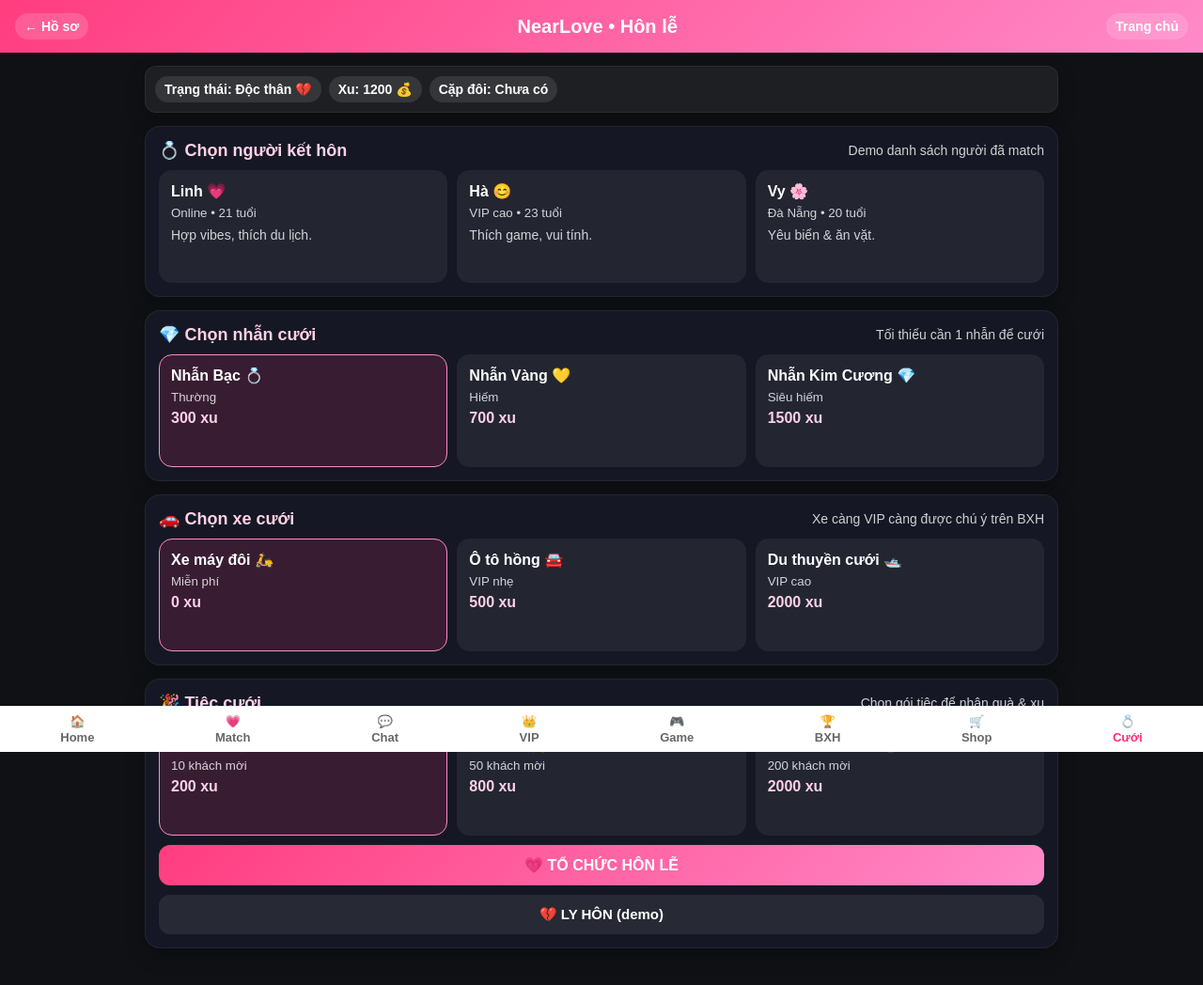
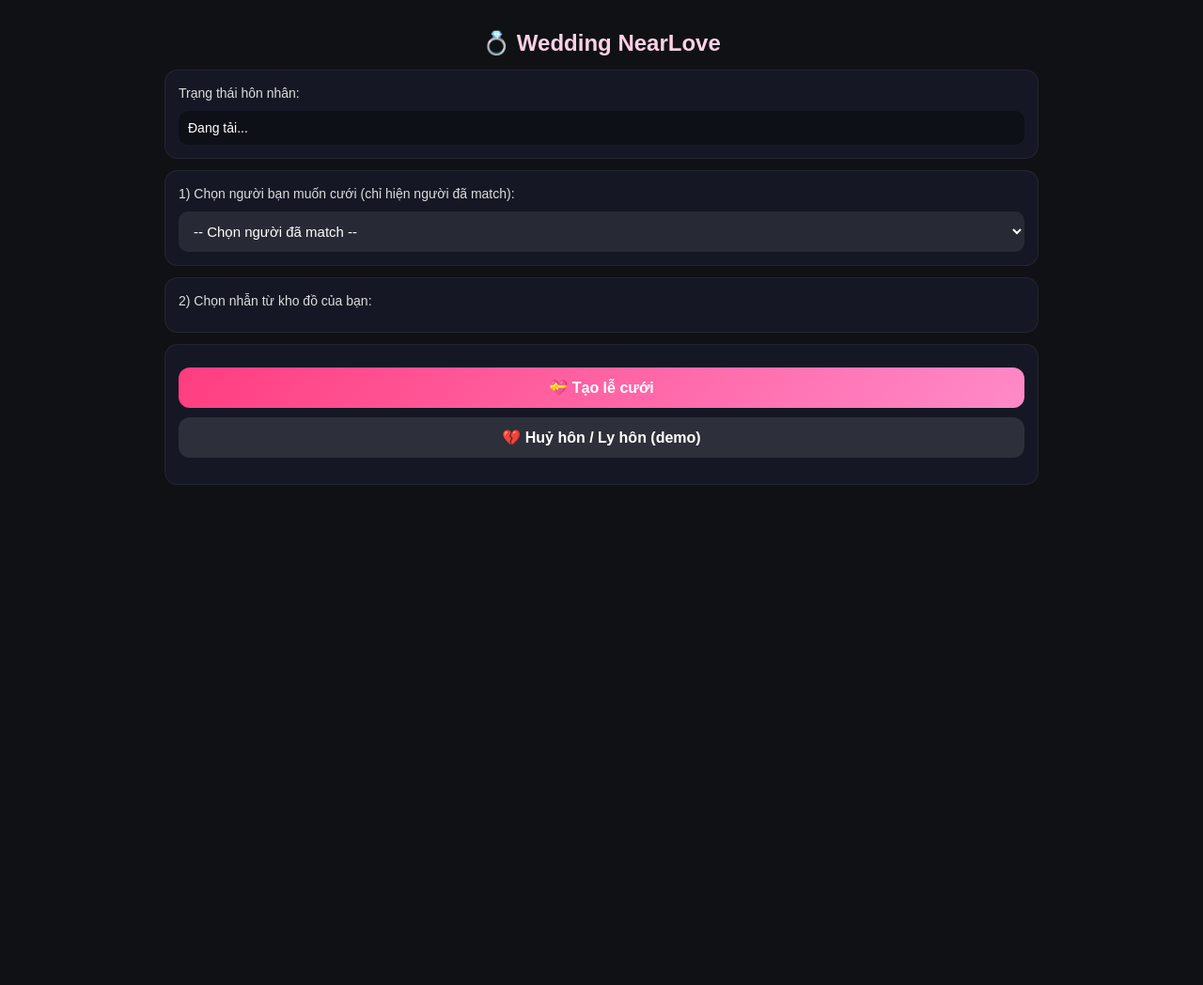
Before and after one commit to dungyeunhan/NearLove-, a plain HTML site: page wedding.html in a window 1280 px wide. Shown: the whole page at 94% size. After the commit the page ends 800 px from the top, so only its background shows below. Drawn offline with Linux system fonts and the light colour scheme.

Commit message:
Update wedding.html

```diff
--- a/wedding.html
+++ b/wedding.html
@@ -2,378 +2,267 @@
 <html lang="vi">
 <head>
 <meta charset="UTF-8" />
-  <meta name="viewport" content="width=device-width, initial-scale=1.0" />
-  <title>NearLove - Hôn lễ</title>
+<title>NearLove - Đám cưới</title>
 
 <style>
-    * { box-sizing: border-box; }
-    body{
-      margin:0;
-      font-family: Arial, sans-serif;
-      background:#0f1115;
-      color:white;
-      padding-bottom:70px;
+  body{font-family:Arial;background:#0f1115;color:white;padding:16px;padding-bottom:80px;}
+  h2{text-align:center;color:#ffd1e6;margin:8px 0 14px;}
+  .box{
+    max-width:900px;margin:0 auto 12px;background:#151824;
+    padding:14px;border-radius:14px;border:1px solid rgba(255,255,255,0.06);
   }
-    header{
-      background: linear-gradient(135deg,#ff3d7f,#ff8ac9);
-      padding:14px 16px;
-      display:flex; align-items:center; justify-content:space-between;
-      position: sticky; top:0; z-index:5;
+  .sub{font-size:14px;opacity:.85;line-height:1.5}
+  select{
+    width:100%;padding:12px;border-radius:10px;border:none;outline:none;
+    background:rgba(255,255,255,0.08);color:white;font-size:15px;margin-top:8px;
   }
-    header h1{ margin:0; font-size:20px; }
-    header a{
-      color:white; text-decoration:none; font-weight:bold;
-      background: rgba(255,255,255,0.15);
-      padding:6px 10px; border-radius:999px; font-size:14px;
+  .ring-list{display:grid;grid-template-columns:repeat(2,1fr);gap:8px;margin-top:8px;}
+  .ring{
+    background:rgba(255,255,255,0.06);padding:10px;border-radius:12px;
+    border:1px solid transparent;cursor:pointer;display:flex;gap:8px;align-items:center;
   }
-
-    .wrap{
-      max-width:1000px;
-      margin:14px auto;
-      padding:0 14px;
-      display:grid; gap:14px;
+  .ring.active{border:1px solid #ff8ac9;background:rgba(255,61,127,0.18);}
+  .ring .icon{font-size:26px;}
+  .btn{
+    width:100%;padding:12px;border:none;border-radius:12px;
+    background:linear-gradient(135deg,#ff3d7f,#ff8ac9);color:white;font-weight:bold;
+    font-size:16px;margin-top:10px;cursor:pointer;
   }
-    .card{
-      background:#151824;
-      border-radius:16px;
-      padding:14px;
-      border:1px solid rgba(255,255,255,0.06);
-      box-shadow:0 8px 20px rgba(0,0,0,0.25);
-    }
-    .title{
-      display:flex; align-items:center; justify-content:space-between;
-      margin-bottom:10px;
-    }
-    .title h2{ margin:0; font-size:18px; color:#ffd1e6; }
-    .sub{ font-size:14px; opacity:.8; line-height:1.5; }
-
-    .grid{
-      display:grid; grid-template-columns: repeat(3,1fr); gap:10px;
-    }
-    .item{
-      background: rgba(255,255,255,0.06);
-      padding:12px;
-      border-radius:14px;
-      display:flex; flex-direction:column; gap:6px;
-      min-height:120px;
-      border:1px solid transparent;
-      cursor:pointer;
-    }
-    .item.active{
-      border:1px solid #ff8ac9;
-      background: rgba(255,61,127,0.15);
-    }
-    .item b{ font-size:16px; }
-    .price{ font-weight:900; color:#ffd1e6; }
-    .item small{ opacity:.8; }
-
-    .bar{
-      display:flex; gap:8px; flex-wrap:wrap; font-size:14px;
-      background: rgba(255,255,255,0.06);
-      padding:10px; border-radius:12px;
-    }
-    .pill{
-      background: rgba(255,255,255,0.1);
-      padding:6px 10px; border-radius:999px; font-weight:bold;
-    }
-
-    .btn{
-      width:100%;
-      border:none; cursor:pointer; font-weight:bold;
-      padding:12px 10px; border-radius:12px;
-      background: linear-gradient(135deg,#ff3d7f,#ff8ac9);
-      color:white; font-size:16px;
-      margin-top:10px;
-    }
-    .btn.light{
-      background: rgba(255,255,255,0.08);
-      font-size:15px;
-    }
-
-    /* popup */
-    .popup{
-      position: fixed; inset:0; background: rgba(0,0,0,0.6);
-      display:none; align-items:center; justify-content:center; z-index:10;
-      padding:14px;
-    }
-    .popup .box{
-      width:100%; max-width:420px;
-      background:#151824; border-radius:16px; padding:14px;
-      border:1px solid rgba(255,255,255,0.08);
-    }
-    .popup h3{ margin-top:0; }
-    .popup button{
-      width:100%; padding:10px; margin-top:8px; border-radius:12px;
-      border:none; cursor:pointer; font-weight:bold;
-      background: linear-gradient(135deg,#ff3d7f,#ff8ac9); color:white;
-    }
-    .popup .close{ background: rgba(255,255,255,0.08); }
-
-    /* menu dưới */
-    .nav{
-      display:flex; justify-content:space-around;
-      background:white; border-top:1px solid #eee;
-      padding:8px 0; font-size:13px;
-      position: fixed; left:0; right:0; bottom:0;
-    }
-    .nav a{
-      text-decoration:none; color:#666;
-      display:flex; flex-direction:column; align-items:center;
-      gap:2px; font-weight:bold;
-    }
-    .nav a.active{ color:#ff2e73; }
-
-    @media (max-width:820px){
-      .grid{ grid-template-columns: repeat(2,1fr); }
+  .btn.light{background:rgba(255,255,255,0.1);}
+  #msg{margin-top:8px;font-size:14px}
+  .status{
+    margin-top:8px;background:rgba(0,0,0,0.35);padding:10px;border-radius:10px;
+    font-size:14px;
   }
 </style>
 </head>
 <body>
 
-<header>
-  <a href="profile.html">← Hồ sơ</a>
-  <h1>NearLove • Hôn lễ</h1>
-  <a href="index.html">Trang chủ</a>
-</header>
-
-<div class="wrap">
+<h2>💍 Wedding NearLove</h2>
 
 <!-- Trạng thái -->
-  <div class="bar card">
-    <div class="pill">Trạng thái: <span id="status">Độc thân</span> 💔</div>
-    <div class="pill">Xu: <span id="coins">1200</span> 💰</div>
-    <div class="pill">Cặp đôi: <span id="partner">Chưa có</span></div>
+<div class="box">
+  <div class="sub">Trạng thái hôn nhân:</div>
+  <div class="status" id="marriageStatus">Đang tải...</div>
 </div>
 
-  <!-- Chọn đối tượng kết hôn -->
-  <div class="card">
-    <div class="title">
-      <h2>💍 Chọn người kết hôn</h2>
-      <div class="sub">Demo danh sách người đã match</div>
-    </div>
-
-    <div class="grid" id="partners">
-      <div class="item" data-name="Linh">
-        <b>Linh 💗</b>
-        <small>Online • 21 tuổi</small>
-        <div class="sub">Hợp vibes, thích du lịch.</div>
-      </div>
-
-      <div class="item" data-name="Hà">
-        <b>Hà 😊</b>
-        <small>VIP cao • 23 tuổi</small>
-        <div class="sub">Thích game, vui tính.</div>
-      </div>
-
-      <div class="item" data-name="Vy">
-        <b>Vy 🌸</b>
-        <small>Đà Nẵng • 20 tuổi</small>
-        <div class="sub">Yêu biển & ăn vặt.</div>
-      </div>
-    </div>
+<!-- Chọn người đã match -->
+<div class="box">
+  <div class="sub">1) Chọn người bạn muốn cưới (chỉ hiện người đã match):</div>
+  <select id="matchSelect">
+    <option value="">-- Chọn người đã match --</option>
+  </select>
 </div>
 
 <!-- Chọn nhẫn -->
-  <div class="card">
-    <div class="title">
-      <h2>💎 Chọn nhẫn cưới</h2>
-      <div class="sub">Tối thiểu cần 1 nhẫn để cưới</div>
+<div class="box">
+  <div class="sub">2) Chọn nhẫn từ kho đồ của bạn:</div>
+  <div class="ring-list" id="ringList"></div>
 </div>
 
-    <div class="grid" id="rings">
-      <div class="item active" data-cost="300" data-ring="Nhẫn Bạc">
-        <b>Nhẫn Bạc 💍</b>
-        <small>Thường</small>
-        <div class="price">300 xu</div>
+<!-- Nút cưới -->
+<div class="box">
+  <button class="btn" onclick="createWedding()">💝 Tạo lễ cưới</button>
+  <button class="btn light" onclick="cancelWedding()">💔 Huỷ hôn / Ly hôn (demo)</button>
+  <p id="msg"></p>
 </div>
 
-      <div class="item" data-cost="700" data-ring="Nhẫn Vàng">
-        <b>Nhẫn Vàng 💛</b>
-        <small>Hiếm</small>
-        <div class="price">700 xu</div>
-      </div>
+<!-- Firebase -->
+<script type="module" src="firebase.js"></script>
 
-      <div class="item" data-cost="1500" data-ring="Nhẫn Kim Cương">
-        <b>Nhẫn Kim Cương 💎</b>
-        <small>Siêu hiếm</small>
-        <div class="price">1500 xu</div>
-      </div>
-    </div>
-  </div>
+<script type="module">
+  import { auth, db } from "./firebase.js";
+  import { onAuthStateChanged } from "https://www.gstatic.com/firebasejs/10.4.0/firebase-auth.js";
+  import {
+    collection, query, where, getDocs,
+    doc, getDoc, setDoc, updateDoc, deleteDoc,
+    serverTimestamp
+  } from "https://www.gstatic.com/firebasejs/10.4.0/firebase-firestore.js";
 
-  <!-- Chọn xe cưới -->
-  <div class="card">
-    <div class="title">
-      <h2>🚗 Chọn xe cưới</h2>
-      <div class="sub">Xe càng VIP càng được chú ý trên BXH</div>
-    </div>
+  const matchSelect = document.getElementById("matchSelect");
+  const ringListEl = document.getElementById("ringList");
+  const msgEl = document.getElementById("msg");
+  const statusEl = document.getElementById("marriageStatus");
 
-    <div class="grid" id="cars">
-      <div class="item active" data-cost="0" data-car="Xe máy đôi">
-        <b>Xe máy đôi 🛵</b>
-        <small>Miễn phí</small>
-        <div class="price">0 xu</div>
-      </div>
+  let myUid=null;
+  let myProfile=null;
+  let rings=[];
+  let selectedRing=null;
 
-      <div class="item" data-cost="500" data-car="Ô tô hồng">
-        <b>Ô tô hồng 🚘</b>
-        <small>VIP nhẹ</small>
-        <div class="price">500 xu</div>
-      </div>
+  onAuthStateChanged(auth, async (user)=>{
+    if(!user){ alert("Bạn chưa đăng nhập!"); location.href="login.html"; return; }
+    myUid = user.uid;
 
-      <div class="item" data-cost="2000" data-car="Du thuyền cưới">
-        <b>Du thuyền cưới 🛥️</b>
-        <small>VIP cao</small>
-        <div class="price">2000 xu</div>
-      </div>
-    </div>
-  </div>
+    // load hồ sơ mình
+    const meSnap = await getDoc(doc(db,"users",myUid));
+    myProfile = meSnap.exists() ? meSnap.data() : {};
 
-  <!-- Tiệc cưới -->
-  <div class="card">
-    <div class="title">
-      <h2>🎉 Tiệc cưới</h2>
-      <div class="sub">Chọn gói tiệc để nhận quà & xu</div>
-    </div>
+    renderMarriageStatus();
 
-    <div class="grid" id="party">
-      <div class="item active" data-cost="200" data-party="Tiệc nhỏ">
-        <b>Tiệc nhỏ 🥂</b>
-        <small>10 khách mời</small>
-        <div class="price">200 xu</div>
-      </div>
+    // load danh sách match của mình
+    await loadMatches();
 
-      <div class="item" data-cost="800" data-party="Tiệc lớn">
-        <b>Tiệc lớn 🎊</b>
-        <small>50 khách mời</small>
-        <div class="price">800 xu</div>
-      </div>
+    // load nhẫn trong kho đồ
+    await loadRings();
+  });
 
-      <div class="item" data-cost="2000" data-party="Tiệc Hoàng Gia">
-        <b>Tiệc Hoàng Gia 👑</b>
-        <small>200 khách mời</small>
-        <div class="price">2000 xu</div>
-      </div>
-    </div>
-
-    <button class="btn" onclick="marry()">💗 TỔ CHỨC HÔN LỄ</button>
-    <button class="btn light" onclick="divorce()">💔 LY HÔN (demo)</button>
-  </div>
-
-</div>
-
-<!-- popup -->
-<div class="popup" id="popup">
-  <div class="box">
-    <h3 id="popTitle">Hôn lễ</h3>
-    <p id="popText" style="opacity:.9; line-height:1.5;"></p>
-    <button onclick="closePop()">OK</button>
-    <button class="close" onclick="closePop()">Đóng</button>
-  </div>
-</div>
-
-<!-- menu dưới -->
-<div class="nav">
-  <a href="index.html">🏠<span>Home</span></a>
-  <a href="match.html">💗<span>Match</span></a>
-  <a href="chat.html">💬<span>Chat</span></a>
-  <a href="vip.html">👑<span>VIP</span></a>
-  <a href="game.html">🎮<span>Game</span></a>
-  <a href="event.html">🏆<span>BXH</span></a>
-  <a href="shop.html">🛒<span>Shop</span></a>
-  <a class="active" href="wedding.html">💍<span>Cưới</span></a>
-</div>
-
-<script>
-  let coins = 1200;
-  let married = false;
-  let partner = null;
-
-  const coinsEl = document.getElementById("coins");
-  const statusEl = document.getElementById("status");
-  const partnerEl = document.getElementById("partner");
-
-  function showPop(title, text){
-    document.getElementById("popTitle").innerText = title;
-    document.getElementById("popText").innerText = text;
-    document.getElementById("popup").style.display = "flex";
+  function renderMarriageStatus(){
+    if(myProfile?.marriedTo){
+      statusEl.innerHTML = `💞 Bạn đã kết hôn với UID: <b>${myProfile.marriedTo}</b><br>
+      Wedding ID: ${myProfile.weddingId || "?"}`;
+    }else{
+      statusEl.innerText = "Chưa kết hôn.";
     }
-  function closePop(){
-    document.getElementById("popup").style.display = "none";
   }
 
-  function spendCoins(x){
-    if(coins < x){
-      showPop("Thiếu xu 😭","Bạn không đủ xu. Hãy vào Shop hoặc Mini Game kiếm thêm nhé!");
-      return false;
-    }
-    coins -= x;
-    coinsEl.innerText = coins;
-    return true;
-  }
+  async function loadMatches(){
+    matchSelect.innerHTML = `<option value="">-- Chọn người đã match --</option>`;
+    const q = query(collection(db,"matches"), where("users","array-contains",myUid));
+    const snap = await getDocs(q);
 
-  function pickGroup(id){
-    const box = document.getElementById(id);
-    box.querySelectorAll(".item").forEach(it=>{
-      it.onclick = () => {
-        box.querySelectorAll(".item").forEach(x=>x.classList.remove("active"));
-        it.classList.add("active");
-        if(id==="partners") partner = it.dataset.name;
-      };
+    snap.forEach(d=>{
+      const data = d.data();
+      const otherUid = data.users.find(u=>u!==myUid);
+
+      const opt = document.createElement("option");
+      opt.value = otherUid;
+      opt.textContent = otherUid; // MVP hiển thị uid (sau sẽ hiện tên)
+      matchSelect.appendChild(opt);
     });
   }
 
-  pickGroup("partners");
-  pickGroup("rings");
-  pickGroup("cars");
-  pickGroup("party");
+  async function loadRings(){
+    ringListEl.innerHTML = "";
+    const invSnap = await getDoc(doc(db,"inventories",myUid));
+    const items = invSnap.exists() ? (invSnap.data().items || []) : [];
 
-  function getActive(id){
-    return document.querySelector("#"+id+" .item.active");
-  }
+    rings = items.filter(i=> (i.type||"").toLowerCase().includes("wedding") || (i.id||"").includes("ring"));
 
-  function marry(){
-    if(married){
-      showPop("Bạn đã kết hôn rồi 💗","Muốn cưới người khác thì ly hôn trước nha.");
-      return;
-    }
-    if(!partner){
-      showPop("Chưa chọn người 😅","Bạn hãy chọn 1 người để kết hôn.");
+    if(rings.length===0){
+      ringListEl.innerHTML = `<div class="sub">Bạn chưa có nhẫn. Vào Shop mua nhẫn trước nhé 💍</div>`;
       return;
     }
 
-    const ring = getActive("rings");
-    const car = getActive("cars");
-    const party = getActive("party");
+    rings.forEach((r, idx)=>{
+      const div = document.createElement("div");
+      div.className="ring";
+      div.innerHTML = `
+        <div class="icon">${r.icon||"💍"}</div>
+        <div>
+          <b>${r.name}</b><br>
+          <span class="sub">${r.price || 0} xu</span>
+        </div>
+      `;
+      div.onclick=()=>{
+        document.querySelectorAll(".ring").forEach(x=>x.classList.remove("active"));
+        div.classList.add("active");
+        selectedRing = r;
+      };
+      ringListEl.appendChild(div);
 
-    const cost =
-      Number(ring.dataset.cost) +
-      Number(car.dataset.cost) +
-      Number(party.dataset.cost);
-
-    if(!spendCoins(cost)) return;
-
-    married = true;
-    statusEl.innerText = "Đã kết hôn";
-    partnerEl.innerText = partner;
-
-    showPop(
-      "Hôn lễ thành công 🎉",
-      `Bạn đã cưới ${partner}!\n\nNhẫn: ${ring.dataset.ring}\nXe cưới: ${car.dataset.car}\nTiệc: ${party.dataset.party}\n\nTổng chi: ${cost} xu`
-    );
+      if(idx===0){
+        div.classList.add("active");
+        selectedRing = r;
+      }
+    });
   }
 
-  function divorce(){
-    if(!married){
-      showPop("Bạn đang độc thân 😄","Chưa kết hôn nên không thể ly hôn.");
+  // Tạo lễ cưới
+  window.createWedding = async ()=>{
+    msgEl.innerText="";
+    const partnerUid = matchSelect.value;
+
+    if(!partnerUid){
+      msgEl.style.color="red";
+      msgEl.innerText="Bạn chưa chọn người để cưới.";
       return;
     }
-    married = false;
-    partner = null;
-    statusEl.innerText = "Độc thân";
-    partnerEl.innerText = "Chưa có";
-    showPop("Ly hôn thành công 💔","Trạng thái đã trở về độc thân (demo).");
+    if(!selectedRing){
+      msgEl.style.color="red";
+      msgEl.innerText="Bạn chưa chọn nhẫn.";
+      return;
     }
+
+    // chặn nếu mình đã kết hôn
+    if(myProfile?.marriedTo){
+      msgEl.style.color="red";
+      msgEl.innerText="Bạn đang có hôn nhân rồi. Huỷ hôn trước khi cưới mới.";
+      return;
+    }
+
+    // kiểm tra đối phương có đang kết hôn không
+    const pSnap = await getDoc(doc(db,"users",partnerUid));
+    const pData = pSnap.exists()?pSnap.data():{};
+    if(pData?.marriedTo){
+      msgEl.style.color="red";
+      msgEl.innerText="Người này đã kết hôn với người khác.";
+      return;
+    }
+
+    // weddingId cố định theo cặp để tránh trùng
+    const weddingId = `${myUid}_${partnerUid}`;
+
+    // tạo wedding
+    await setDoc(doc(db,"weddings", weddingId),{
+      users:[myUid, partnerUid],
+      ringId: selectedRing.id,
+      ringName: selectedRing.name,
+      ringIcon: selectedRing.icon,
+      createdAt: serverTimestamp()
+    });
+
+    // update cả 2 user
+    await updateDoc(doc(db,"users", myUid),{
+      marriedTo: partnerUid,
+      weddingId
+    });
+    await updateDoc(doc(db,"users", partnerUid),{
+      marriedTo: myUid,
+      weddingId
+    });
+
+    msgEl.style.color="lightgreen";
+    msgEl.innerText="🎉 Tạo lễ cưới thành công! Chúc mừng 2 bạn 💕";
+
+    // reload trạng thái
+    myProfile.marriedTo = partnerUid;
+    myProfile.weddingId = weddingId;
+    renderMarriageStatus();
+  };
+
+  // Huỷ hôn (demo MVP)
+  window.cancelWedding = async ()=>{
+    if(!myProfile?.marriedTo){
+      msgEl.style.color="red";
+      msgEl.innerText="Bạn chưa kết hôn.";
+      return;
+    }
+
+    const partnerUid = myProfile.marriedTo;
+    const weddingId = myProfile.weddingId;
+
+    // xoá wedding doc
+    if(weddingId){
+      await deleteDoc(doc(db,"weddings", weddingId));
+    }
+
+    // xoá trạng thái hôn nhân của 2 bên
+    await updateDoc(doc(db,"users", myUid),{
+      marriedTo: null,
+      weddingId: null
+    });
+    await updateDoc(doc(db,"users", partnerUid),{
+      marriedTo: null,
+      weddingId: null
+    });
+
+    msgEl.style.color="#ffd1e6";
+    msgEl.innerText="💔 Đã huỷ hôn (demo).";
+
+    myProfile.marriedTo=null;
+    myProfile.weddingId=null;
+    renderMarriageStatus();
+  };
 </script>
 
 </body>
```
Lines whose indentation alone changed are shown as unchanged.
